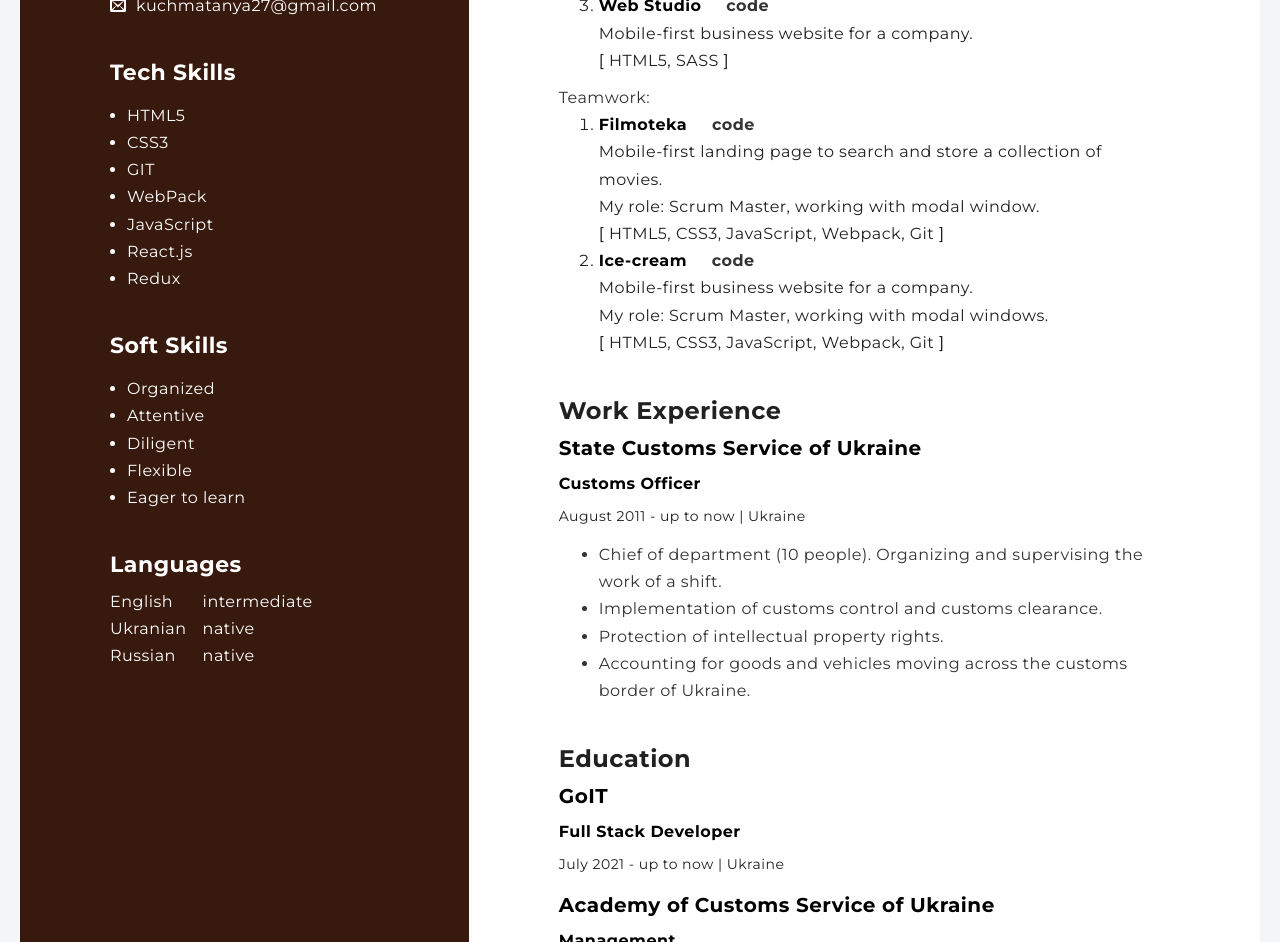
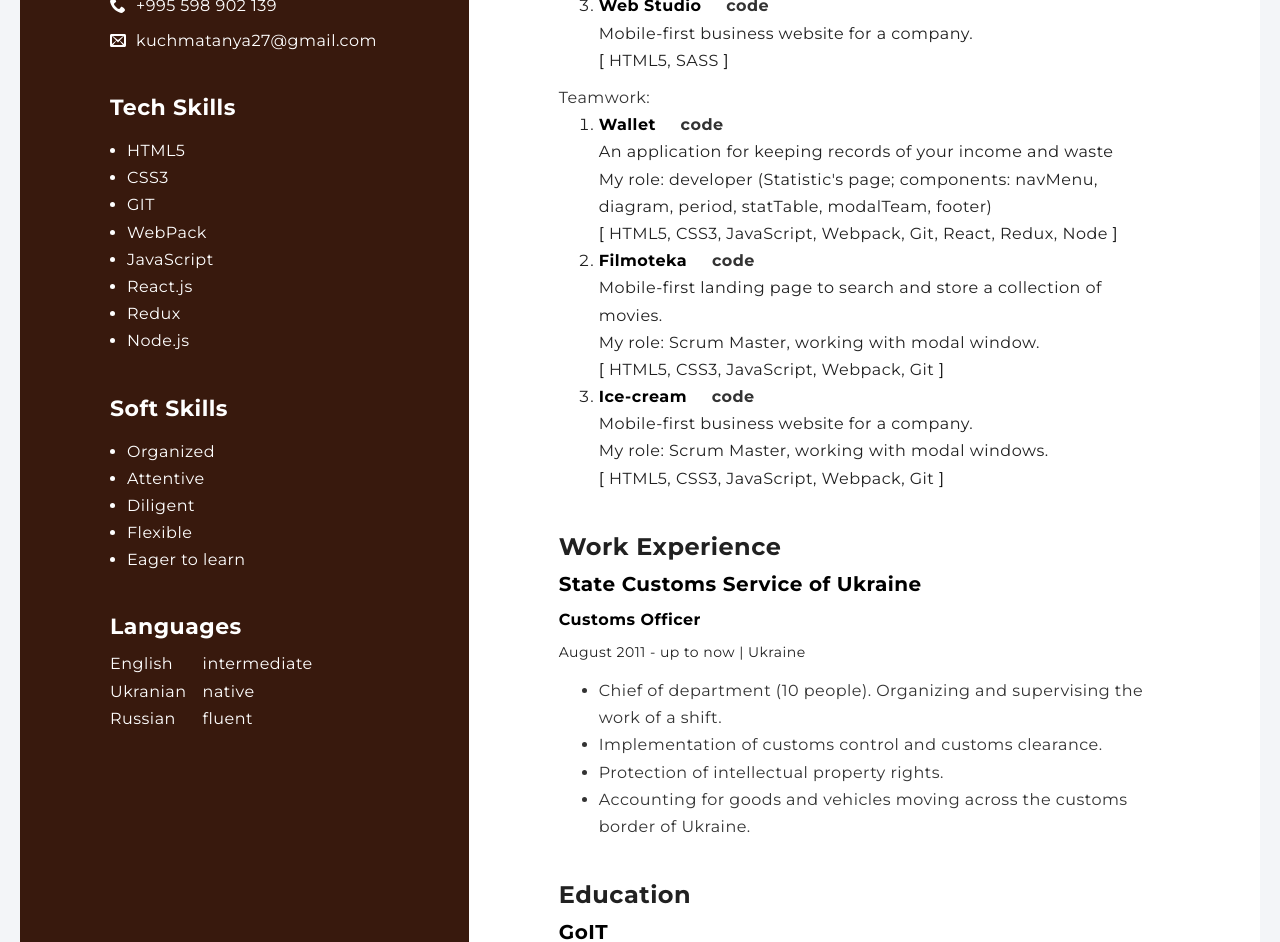
Before and after one commit to TanyaKuchma27/my-resume, a plain HTML site: page index.html in a window 1280 px wide. Shown: the part 654-1596 px from the top of the page. Drawn offline with Linux system fonts and the light colour scheme.

Commit message:
add info

```diff
--- a/index.html
+++ b/index.html
@@ -7,7 +7,6 @@
     <link rel="preconnect" href="https://fonts.googleapis.com">
     <link rel="preconnect" href="https://fonts.gstatic.com" crossorigin>
     <link href="https://fonts.googleapis.com/css2?family=Montserrat:wght@400;700&display=swap" rel="stylesheet">
-
     <link rel="stylesheet" href="css/style.css">
 </head>
 <body>
@@ -17,9 +16,9 @@
         <div class="main-content-section">
             <!--About me section-->
             <div class="section">
-                <h2 class="about-me-profession">Front-End Developer</h2>
+                <h2 class="about-me-profession">Full Stack Developer</h2>
                 <h1 class="about-me-name">Tatiana Kuchma</h1>
-                <p class="about-me-description">I'm an enthusiastic, easily trained and detail-oriented Frontend Software Engineer seeking an entry-level position with Company to use
+                <p class="about-me-description">I'm an enthusiastic, easily trained and detail-oriented Full Stack Engineer seeking an entry-level position with Company to use
                     my skills in coding, troubleshooting complex problems, and assisting in the timely completion of projects.</p>
             </div>
             <!--My projects section-->
@@ -55,6 +54,16 @@
                     <li>
                         <p>Teamwork:</p>
                         <ol class="my-projects-orderlist">
+                            <li class="my-projects-item">
+                                <a href="https://wallet-team-5.netlify.app/" class="my-projects-link link" target="_blank"
+                                    rel="noopener noreferrer">Wallet</a>
+                                <a href="https://github.com/Aleksandr-Pod/FinalTeamProject" class="my-projects-link-code link" target="_blank"
+                                    rel="noopener noreferrer">code</a>
+                                <p>An application for keeping records of your income and waste</p>
+                                <p>My role: developer (Statistic's page; components: navMenu, diagram, period, statTable, modalTeam, footer)</p>
+                                <span class="my-projects-bracket">[</span> HTML5, CSS3, JavaScript, Webpack, Git, React, Redux, Node <span
+                                    class="my-projects-bracket">]</span>
+                            </li>
                             <li class="my-projects-item">
                                 <a href="https://nathaleia.github.io/Film_collection/" class="my-projects-link link" target="_blank" rel="noopener noreferrer">Filmoteka</a>
                                 <a href="https://github.com/nathaleia/Film_collection" class="my-projects-link-code link" target="_blank"
@@ -95,7 +104,7 @@
                     <li>
                         <h3 class="university-name">GoIT</h3>
                         <h4 class="specialty-name">Full Stack Developer</h4>
-                        <p class="education-period">July 2021 - up to now | Ukraine</p>
+                        <p class="education-period">July 2021 - August 2022 | Ukraine</p>
                     </li>
                     <li>
                         <h3 class="university-name">Academy of Customs Service of Ukraine</h3>
@@ -119,7 +128,7 @@
                             <svg class="icon">
                                 <use href="./images/sprite.svg#icon-location"></use>
                             </svg>
-                            Kherson, Ukraine
+                            Tbilisi, Georgia
                         </a>
                     </li>
                     <li class="contact-item">
@@ -147,14 +156,14 @@
                             www.linkedin.com/in/tatiana-kuchma-227111240
                         </a>
                     </li>
-                    <!-- <li class="contact-item">
-                        <a class="contacts-section-link link" href="tel:+380971380569">
+                    <li class="contact-item">
+                        <a class="contacts-section-link link" href="tel:+995598902139">
                             <svg class="icon">
                                 <use href="./images/sprite.svg#icon-phone"></use>
                             </svg>
-                            +38 097 138 05 69
+                            +995 598 902 139
                         </a>
-                    </li> -->
+                    </li>
                     <li class="contact-item">
                         <a class="contacts-section-link link" href="mailto:kuchmatanya27@gmail.com">
                             <svg class="icon">
@@ -176,6 +185,7 @@
                     <li class="skills-item"> <span class="skills-item-text">JavaScript</span></li>
                     <li class="skills-item"> <span class="skills-item-text">React.js</span></li>
                     <li class="skills-item"> <span class="skills-item-text">Redux</span></li>
+                    <li class="skills-item"> <span class="skills-item-text">Node.js</span></li>
                 </ul>
             </div>
             <!--Soft skills section-->
@@ -201,7 +211,7 @@
                     <ul class="list">
                         <li>intermediate</li>
                         <li>native</li>
-                        <li>native</li>
+                        <li>fluent</li>
                     </ul>
                 </div>
             </div>
```
